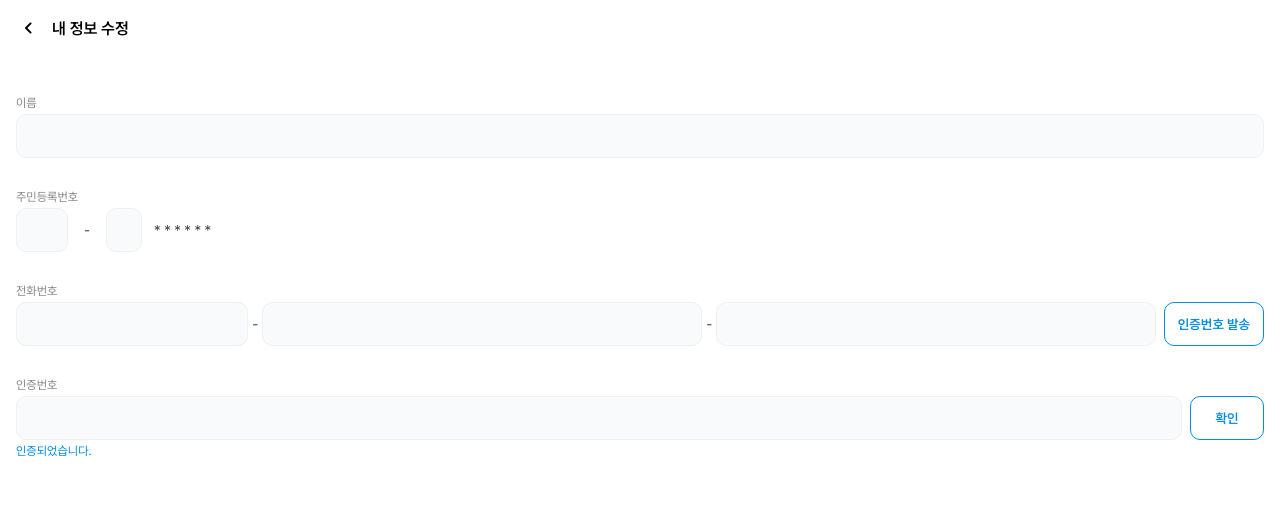
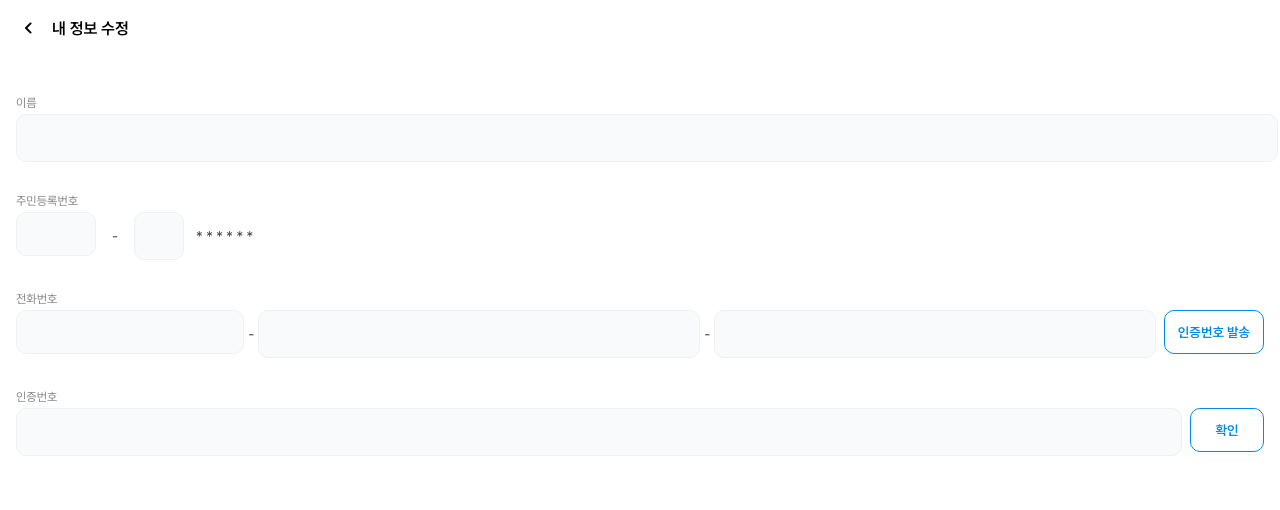
Before and after one commit to lshyunee/Triplet, a React (Create React App) app in the folder triplet/: page /mypage/info-edit in a window 1280 px wide. Shown: the top 510 px of the page. Built offline with nearby package versions, Linux system fonts and the light colour scheme; no server answers; a web font is replaced by a local one.

Commit message:
Feat : 내정보수정, 내정보 불러오기 기능 추가, 예외처리 추가

```diff
--- a/triplet/src/pages/mypage/MyInfoEditPage.tsx
+++ b/triplet/src/pages/mypage/MyInfoEditPage.tsx
@@ -2,7 +2,10 @@ import React, {useState, useEffect} from 'react';
 import BackHeader from '../../components/header/BackHeader';
 import styled from 'styled-components';
 
+import { useNavigate } from 'react-router-dom';
+
 import ErrorModal from '../../components/modal/ErrorModal';
+import CompleteModal from '../../components/modal/CompleteModal';
 
 import useAxios from '../../hooks/useAxios';
 import useInput from '../../hooks/useInput';
@@ -40,7 +43,7 @@ const StyledInput = styled.input`
     height:44px;
     border-radius : 10px;
     border : 1px solid #F0F0F0;
-    box-sizing: border-box;
+    text-align:center;
 `;
 
 const StyledInputFront = styled.input`
@@ -51,6 +54,7 @@ const StyledInputFront = styled.input`
     width : 50%;
     padding : 10px;
     height : 44px;
+    text-align:center;
 `;
 
 const StyledBtn = styled.button`
@@ -67,6 +71,11 @@ const StyledBtn = styled.button`
 
 const InputDistanceDiv = styled.div`
     margin-bottom : 32px;
+
+    ${StyledInput}{
+        text-align: left;
+        padding-left : 10px;
+    }
 `
 
 const RegistDiv = styled.div`
@@ -74,7 +83,7 @@ const RegistDiv = styled.div`
     flex-direction: row;
 
     ${StyledInputFront} {
-        width : 52px;
+        width : 80px;
         margin-right : 12px;
     }
 
@@ -121,21 +130,63 @@ const ConfirmBtn = styled.button`
 
 const MyInfoEditPage = () => {
 
+    const navigate = useNavigate();
+
     const validNum = (value:string): boolean => {
         const regex = /^[0-9]*$/;
         return regex.test(value);
     }
 
+    const validPhoneNumFront = (value:string): boolean => {
+        const regex = /^[0-9]*$/;
+        return value.length <=3 && regex.test(value);
+    }
+
+    const validPhoneNum = (value:string): boolean => {
+        const regex = /^[0-9]*$/;
+        return value.length <=4 && regex.test(value);
+    }
+
+    const validIdentificationFront = (value:string): boolean => {
+        const regex = /^[0-9]*$/;
+        return value.length <=6 && regex.test(value);
+    }
+
+    const validIdentificationBack = (value:string): boolean => {
+        const regex = /^[0-9]*$/;
+        return value.length <=1 && regex.test(value);
+    }
+
     const name = useInput();
-    const identificationNumFront = useInput(validNum);
-    const identificationNumBack = useInput(validNum);
-    const phoneNumFront = useInput(validNum);
-    const phoneNumMiddle = useInput(validNum);
-    const phoneNumBack = useInput(validNum);
+    const identificationNumFront = useInput(validIdentificationFront);
+    const identificationNumBack = useInput(validIdentificationBack);
+    const phoneNumFront = useInput(validPhoneNumFront);
+    const phoneNumMiddle = useInput(validPhoneNum);
+    const phoneNumBack = useInput(validPhoneNum);
     const certificationNum = useInput(validNum);
 
     const [ phoneNum, setPhoneNum ] = useState('');
     const [ identificationNum, setIdentificationNum ] = useState('');
+
+    const { data: infoData, error: infoError, loading: infoLoading,
+            status: infoStatus, refetch: infoRefetch}
+            = useAxios("/user/my",'GET');
+
+    useEffect(() => {
+        infoRefetch();
+    },[])
+
+    useEffect(() => {
+
+        if(infoData !== null){
+            name.setValue(infoData.data.name);
+            identificationNumFront.setValue(infoData.data.birth);
+            phoneNumFront.setValue(infoData.data.phoneNumber.slice(0,3));
+            phoneNumMiddle.setValue(infoData.data.phoneNumber.slice(3,7));
+            phoneNumBack.setValue(infoData.data.phoneNumber.slice(7,11));
+        }
+
+    },[infoData])
 
       // 주민등록번호
       useEffect(() => {
@@ -152,31 +203,47 @@ const MyInfoEditPage = () => {
         = useAxios('/sms/send','POST',{phoneNumber : phoneNum});
 
         const certificateSend = () => {
-            console.log("전화번호"+phoneNum);
             phoneRefetch();
-            if(phoneStatus===400){
-                console.log(phoneData);
-                setErrorMsg(phoneData.message);
-                isErrorOpen();
-            }
         };
+
+    useEffect(() => {
+        if( phoneError!==null ){
+            const message = phoneError.response.data.message || '전화번호를 인증할 수 없습니다.';
+            setErrorMsg(message);
+            isErrorOpen();
+        }
+    }, [phoneData, phoneError])
 
     const { data : smsData, error: smsError, loading: smsLoading,
         status: smsStatus, refetch: smsRefetch}
         = useAxios('/sms/confirm', 'POST',
-            {phoneNumber : phoneNum, certificationNumber: certificationNum});
+            {phoneNumber : phoneNum, certificationNumber: certificationNum.value});
 
     const certificateCheck = () => {
         smsRefetch();
     }
 
+    useEffect(() => {
+        if(phoneError!==null && phoneStatus!==200){
+            console.log(phoneError);
+            const message = phoneError.response.data.message || '전화번호를 인증할 수 없습니다.';
+            setErrorMsg(message);
+            isErrorOpen();
+        }
+    }, [phoneData, phoneError])
+
     const [ isCheck, setIsCheck ] = useState(false);
 
     useEffect (() => {
-        if(smsStatus===200){
+        if(smsData!==null){
             setIsCheck(true);
+        }else if (smsError!==null){
+            console.log(smsError);
+            const message = smsError.response.data.message || '전화번호를 인증할 수 없습니다.';
+            setErrorMsg(message);
+            isErrorOpen();
         }
-    }, [smsStatus]);
+    }, [smsData, smsError]);
 
     const { data: editData, error: editError, loading: editLoading,
         status: editStatus, refetch: editRefetch }
@@ -187,11 +254,33 @@ const MyInfoEditPage = () => {
         });
 
     const myInfoEdit = () => {
+        if(name.value.length===0){
+            setErrorMsg("이름을 입력해주세요.");
+            isErrorOpen();
+            return;
+        }
         if(isCheck === true){
             editRefetch();
         }
     }
 
+    useEffect(() => {
+
+        if(editData !== null){
+            setMsg("정보 수정이 완료 되었습니다.");
+            isModalOpen();
+            navigate(-1);
+        }
+
+        if(editError !== null){
+            const message = editError.response.data.message || "정보 수정이 불가능합니다.";
+            setErrorMsg(message);
+            isErrorOpen();
+        }
+
+    },[editData, editError]);
+
+    // 에러 모달
     const [ isError, setIsError ] = useState(false);
     const [ errorMsg, setErrorMsg ] = useState('');
 
@@ -201,6 +290,18 @@ const MyInfoEditPage = () => {
 
     const closeError = () => {
         setIsError(false);
+    }
+
+    // 완료 모달
+    const [ isModel, setIsModel ] = useState(false);
+    const [ msg, setMsg ] = useState('');
+
+    const isModalOpen = () => {
+        setIsModel(true);
+    }
+
+    const isModelClose = () => {
+        setIsModel(false);
     }
 
     return (
@@ -217,7 +318,7 @@ const MyInfoEditPage = () => {
                         <RegistDiv>
                             <StyledInputFront type="text" {...identificationNumFront}/>
                             <NumP>-</NumP>
-                            <StyledInput type="text" {...identificationNumBack}/>
+                            <StyledInput type="text" {...identificationNumBack} disabled={false}/>
                             <NumP>* * * * * *</NumP>
                         </RegistDiv>
                     </InputDistanceDiv>
@@ -229,21 +330,22 @@ const MyInfoEditPage = () => {
                             <StyledInput type="text" {...phoneNumMiddle} disabled={isCheck}/>
                             <NumP>-</NumP>
                             <StyledInput type="text" {...phoneNumBack} disabled={isCheck}/>
-                            <StyledBtn onClick={certificateSend}>인증번호 발송</StyledBtn>
+                            <StyledBtn onClick={certificateSend} disabled={isCheck}>인증번호 발송</StyledBtn>
                         </PhoneDiv>
                     </InputDistanceDiv>
                     <InputDistanceDiv>
                         <HowP>인증번호</HowP>
                         <CheckDiv>
-                            <StyledInput type="text" {...certificationNum} />
-                            <StyledBtn onClick={certificateCheck}>확인</StyledBtn>
+                            <StyledInput type="text" {...certificationNum} disabled={isCheck}/>
+                            <StyledBtn onClick={certificateCheck} disabled={isCheck}>확인</StyledBtn>
                         </CheckDiv>
-                        <CheckP>인증되었습니다.</CheckP>
+                        <CheckP>{isCheck ? "인증되었습니다." : ""}</CheckP>
                     </InputDistanceDiv>
                     <ConfirmBtn onClick={myInfoEdit}>수정 완료</ConfirmBtn>
                 </InputDiv>
             </EntireDiv>
             <ErrorModal isOpen={isError} onClose={closeError} msg={errorMsg}></ErrorModal>
+            <CompleteModal isOpen={isModel} onClose={isModelClose} msg={msg} ></CompleteModal>
         </>
     );
 };
```
